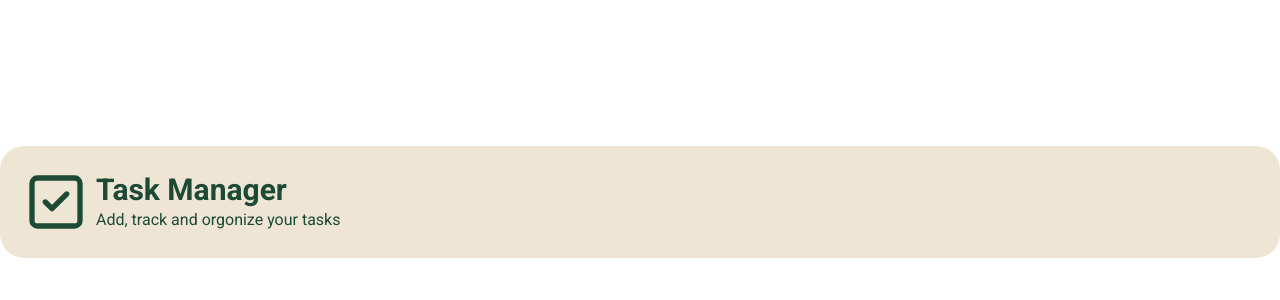
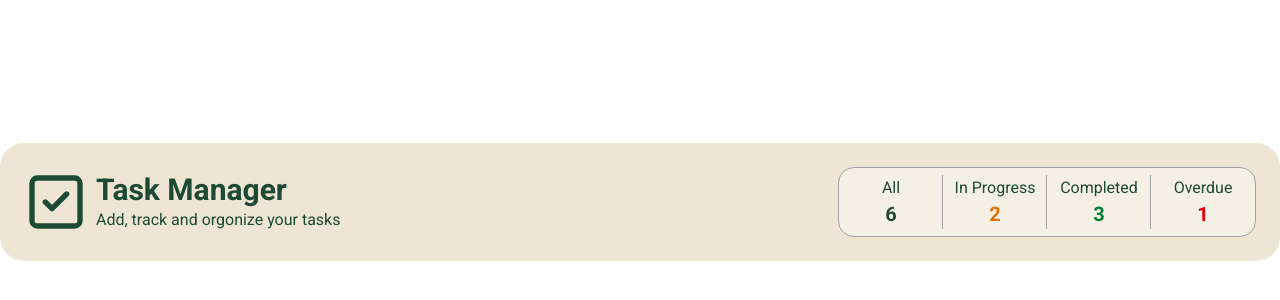
Before and after one commit to dmitryulasau/SBA-4-task-management-app, a plain HTML site: page index.html in a window 1280 px wide. Shown: the part 198-498 px from the top of the page. Drawn offline with nearby package versions, Linux system fonts and the light colour scheme.

Commit message:
add and desing header

```diff
--- a/index.html
+++ b/index.html
@@ -12,8 +12,9 @@
     />
     <!-- TAILWIND -->
     <script src="https://cdn.jsdelivr.net/npm/@tailwindcss/browser@4"></script>
-    <!-- STYLE -->
-    <link rel="stylesheet" href="./style.css" />
+    <!-- STYLES -->
+    <link rel="stylesheet" href="./styles/style.css" />
+    <link rel="stylesheet" href="./styles/header.css" />
     <!-- SCRIPT -->
     <script src="./app.js" defer></script>
     <title>Task Management App</title>
@@ -21,6 +22,8 @@
   <body class="min-h-screen flex justify-center items-center">
     <main class="w-full flex justify-center items-center">
       <div class="container p-6">
+        <header class="header flex justify-between items-center">
+          <!-- LOGO -->
           <div class="flex items-center gap-2">
             <svg class="icon" aria-hidden="true">
               <use href="./assets/sprite.svg#icon-square-check" />
@@ -30,6 +33,40 @@
               <p>Add, track and orgonize your tasks</p>
             </div>
           </div>
+          <!-- BOARD -->
+          <div class="task__board border border-neutral-400 p-2 rounded-2xl">
+            <ul class="task__board-list flex gap-4">
+              <li
+                class="task__board-list-item flex flex-col items-center min-w-22"
+              >
+                <div class="task__category">All</div>
+                <div class="task__count text-xl font-bold">6</div>
+              </li>
+              <li
+                class="task__board-list-item flex flex-col items-center min-w-22"
+              >
+                <div class="task__category">In Progress</div>
+                <div class="task__count text-xl font-bold text-amber-600">
+                  2
+                </div>
+              </li>
+              <li
+                class="task__board-list-item flex flex-col items-center min-w-22"
+              >
+                <div class="task__category">Completed</div>
+                <div class="task__count text-xl font-bold text-green-700">
+                  3
+                </div>
+              </li>
+              <li
+                class="task__board-list-item flex flex-col items-center min-w-22"
+              >
+                <div class="task__category">Overdue</div>
+                <div class="task__count text-xl font-bold text-red-600">1</div>
+              </li>
+            </ul>
+          </div>
+        </header>
       </div>
     </main>
   </body>
--- /dev/null
+++ b/styles/header.css
@@ -0,0 +1,17 @@
+.task__board {
+  background-color: var(--light-oat-milk);
+}
+.task__board-list-item {
+  position: relative;
+}
+
+.task__board-list-item:not(:last-child)::after {
+  position: absolute;
+  content: "";
+  right: -8px;
+  top: 50%;
+  transform: translateY(-50%);
+  width: 1px;
+  height: 54px;
+  background-color: var(--color-neutral-400);
+}
--- a/style.css
+++ b/styles/style.css
@@ -18,6 +18,7 @@ img {
   --white: #ffffff;
   --black: #121212;
   --oat-milk: #eee5d4;
+  --light-oat-milk: #f5f0e6;
   --forest-green: #1d4a35;
   --tomato-red: #f2462e;
 }
```
Lines whose indentation alone changed are shown as unchanged.
